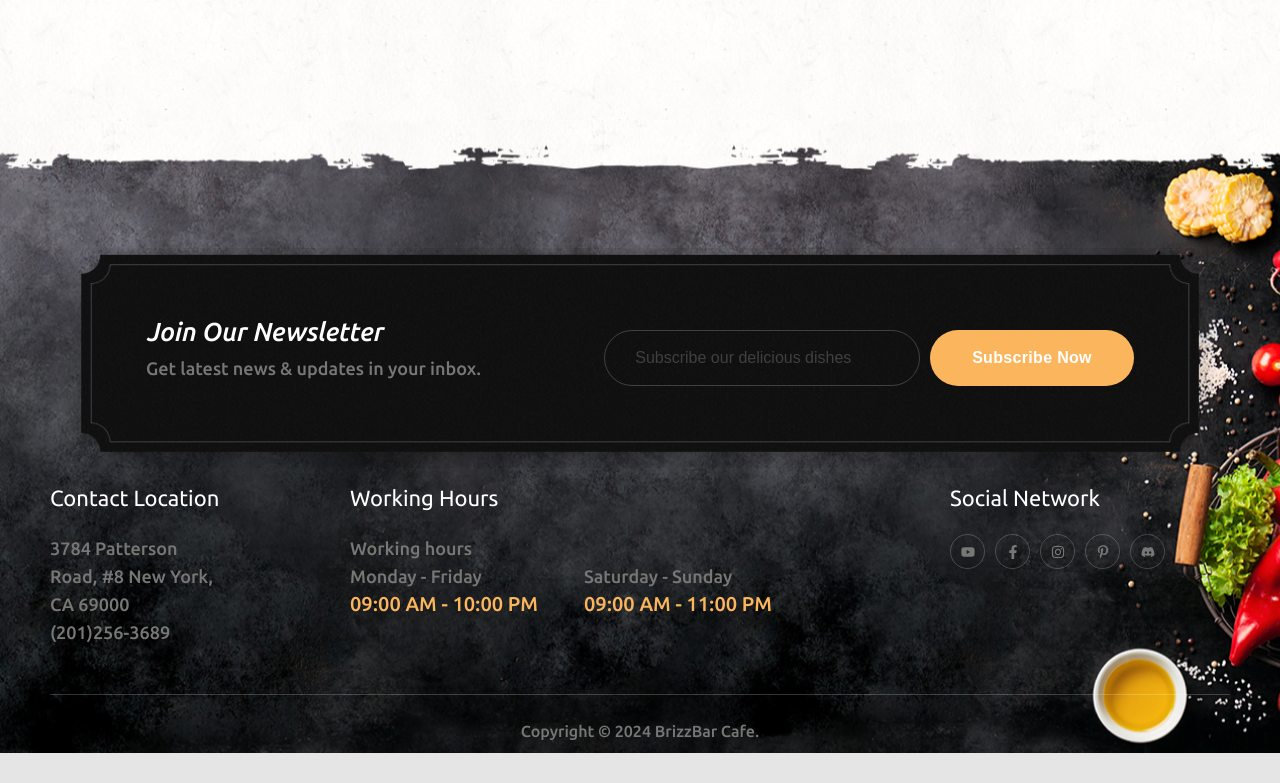
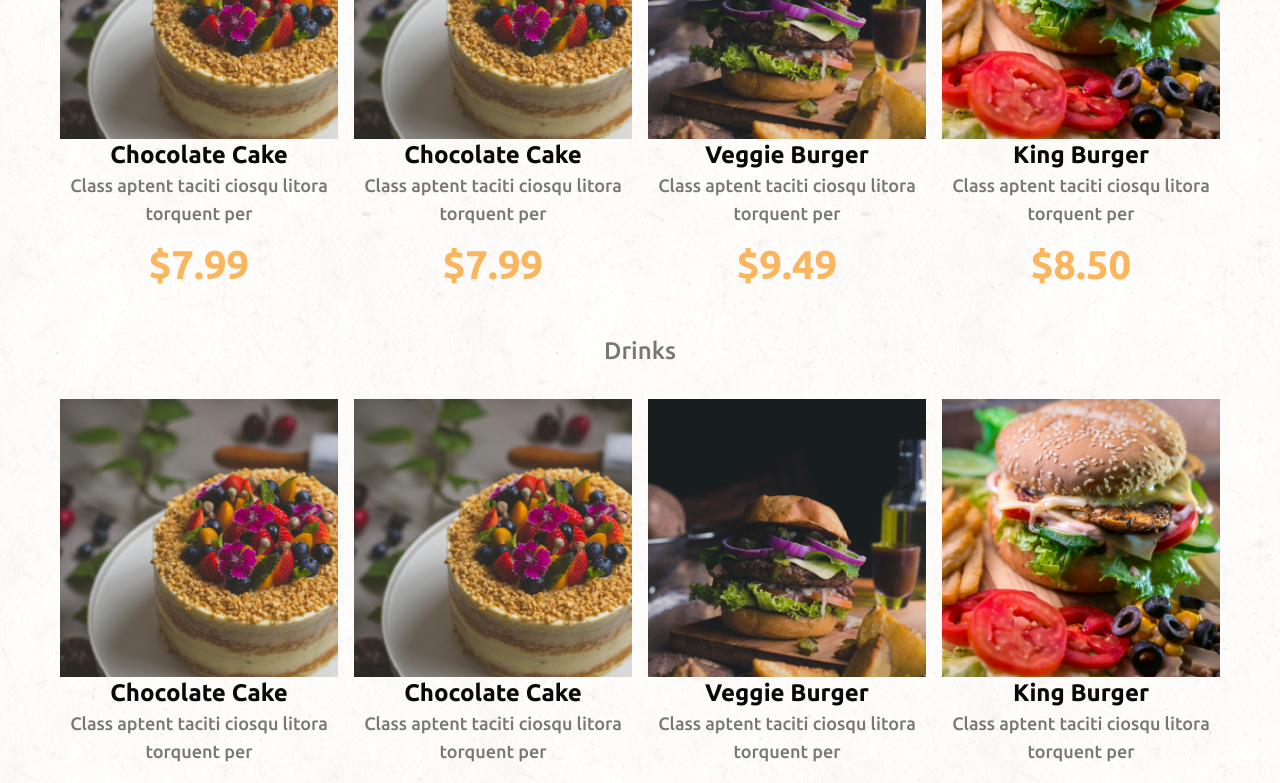
Before and after one commit to RazvanConstantin1/brizz-bar-restaurant, a React (Create React App) app: page /menu in a window 1280 px wide. Shown: the part 1640-2423 px from the top of the page. Before the commit the page ends 2393 px from the top, so only its background shows below. Built offline with nearby package versions, Linux system fonts and the light colour scheme.

Commit message:
...revert

```diff
--- a/src/components/Categories.jsx
+++ b/src/components/Categories.jsx
@@ -1,5 +1,9 @@
 // import data
 import { useState } from "react";
+import {
+  HashLink,
+  NavHashLink,
+} from "react-router-hash-link/dist/react-router-hash-link.cjs.production.js";
 import { categoryData } from "../data.js";
 
 function Categories() {
@@ -7,25 +11,29 @@ function Categories() {
   const [curOpen, setCurOpen] = useState();
 
   return (
-    <div className="flex justify-center items-center gap-2 text-xl sm:gap-8 mb-12 ">
+    <div className="flex justify-center items-center gap-2 text-xl sm:gap-8 mb-12">
       {categoryData.map((item, index) => {
         // destructure data
-        const { icon, text } = item;
+        const { icon, text, href } = item;
         // check if curOpen is = to index so that when other tab clicked the previous one closes
         let isActive = curOpen === index;
 
         return (
+          <div>
+            <NavHashLink to={href}>
               <div
                 key={index}
                 className={`${
                   isActive ? "activeTab" : ""
-            } flex flex-col justify-center items-center p-2 text-md  cursor-pointer`}
+                } flex flex-col justify-center items-center p-2 text-md  cursor-pointer hover:text-accent-default`}
                 onClick={() => {
                   setCurOpen(index);
                 }}
               >
                 <div>{icon}</div>
                 <div>{text}</div>
+              </div>
+            </NavHashLink>
           </div>
         );
       })}
--- /dev/null
+++ b/src/components/MenuCategory.jsx
@@ -0,0 +1,25 @@
+import MenuItem from "./MenuItem.jsx";
+
+function MenuCategory({ category }) {
+  console.log(category);
+  return (
+    <div>
+      {category.map((item, index) => {
+        const { name, menuItems, href } = item;
+        console.log(href);
+        return (
+          <div
+            id={href}
+            key={index}
+            className="flex flex-col justify-center items-center gap-8 mb-8"
+          >
+            <h1 className="text-2xl">{name}</h1>
+            <MenuItem menuItems={menuItems} href={href} />
+          </div>
+        );
+      })}
+    </div>
+  );
+}
+
+export default MenuCategory;
--- a/src/components/MenuItem.jsx
+++ b/src/components/MenuItem.jsx
@@ -1,12 +1,22 @@
-function MenuItem({ image, name, price, description }) {
+function MenuItem({ menuItems, href }) {
+  console.log(href);
   return (
-    <div className="flex flex-col justify-center items-center hover:scale-110 transition-transform duration-300">
+    <div href={href} className="flex justify-center items-center gap-4">
+      {menuItems.map((item, index) => {
+        const { image, name, price, description } = item;
+        return (
+          <div
+            key={index}
+            className="flex flex-col justify-center items-center hover:scale-110 transition-transform duration-300"
+          >
             {/* image */}
             <div className="flex-1">
               <img src={image} alt="food" />
             </div>
             {/* name */}
-      <div className="text-xl font-semibold text-dark xl:text-2xl">{name}</div>
+            <div className="text-xl font-semibold text-dark xl:text-2xl">
+              {name}
+            </div>
             {/* description */}
             <div className="text-center">{description}</div>
             {/* price */}
@@ -15,6 +25,9 @@ function MenuItem({ image, name, price, description }) {
             </div>
           </div>
         );
+      })}
+    </div>
+  );
 }
 
 export default MenuItem;
--- a/src/data.js
+++ b/src/data.js
@@ -69,6 +69,12 @@ export const menuData = {
   subtitle: "view all menu for tasty meal today",
   modelImg: ModelWhiteImg,
   btnText: "view complete menu",
+  menuCategory: [
+    {
+      category: [
+        {
+          href: "/home#pizza",
+          name: "Pizza",
           menuItems: [
             {
               image: MenuImg1,
@@ -83,15 +89,21 @@ export const menuData = {
               description: "Class aptent taciti ciosqu litora torquent per",
             },
             {
-      image: MenuImg3,
-      name: "King Burger",
-      price: "$8.50",
+              image: MenuImg2,
+              name: "Veggie Burger",
+              price: "$9.49",
               description: "Class aptent taciti ciosqu litora torquent per",
             },
+          ],
+        },
         {
-      image: MenuImg4,
-      name: "Mexican Burger",
-      price: "$9.99",
+          href: "/menu#burger",
+          name: "Burger",
+          menuItems: [
+            {
+              image: MenuImg1,
+              name: "Chocolate Cake",
+              price: "$7.99",
               description: "Class aptent taciti ciosqu litora torquent per",
             },
             {
@@ -112,13 +124,120 @@ export const menuData = {
               price: "$8.50",
               description: "Class aptent taciti ciosqu litora torquent per",
             },
+          ],
+        },
         {
-      image: MenuImg4,
-      name: "Mexican Burger",
-      price: "$9.99",
+          href: "/menu#pasta",
+          name: "Pasta",
+          menuItems: [
+            {
+              image: MenuImg1,
+              name: "Chocolate Cake",
+              price: "$7.99",
+              description: "Class aptent taciti ciosqu litora torquent per",
+            },
+            {
+              image: MenuImg1,
+              name: "Chocolate Cake",
+              price: "$7.99",
+              description: "Class aptent taciti ciosqu litora torquent per",
+            },
+            {
+              image: MenuImg2,
+              name: "Veggie Burger",
+              price: "$9.49",
+              description: "Class aptent taciti ciosqu litora torquent per",
+            },
+            {
+              image: MenuImg3,
+              name: "King Burger",
+              price: "$8.50",
               description: "Class aptent taciti ciosqu litora torquent per",
             },
           ],
+        },
+        {
+          href: "/menu#drinks",
+          name: "Drinks",
+          menuItems: [
+            {
+              image: MenuImg1,
+              name: "Chocolate Cake",
+              price: "$7.99",
+              description: "Class aptent taciti ciosqu litora torquent per",
+            },
+            {
+              image: MenuImg1,
+              name: "Chocolate Cake",
+              price: "$7.99",
+              description: "Class aptent taciti ciosqu litora torquent per",
+            },
+            {
+              image: MenuImg2,
+              name: "Veggie Burger",
+              price: "$9.49",
+              description: "Class aptent taciti ciosqu litora torquent per",
+            },
+            {
+              image: MenuImg3,
+              name: "King Burger",
+              price: "$8.50",
+              description: "Class aptent taciti ciosqu litora torquent per",
+            },
+          ],
+        },
+      ],
+    },
+  ],
+  //   {
+  //     image: MenuImg1,
+  //     name: "Chocolate Cake",
+  //     price: "$7.99",
+  //     description: "Class aptent taciti ciosqu litora torquent per",
+  //   },
+  //   {
+  //     image: MenuImg2,
+  //     name: "Veggie Burger",
+  //     price: "$9.49",
+  //     description: "Class aptent taciti ciosqu litora torquent per",
+  //   },
+  //   {
+  //     image: MenuImg3,
+  //     name: "King Burger",
+  //     price: "$8.50",
+  //     description: "Class aptent taciti ciosqu litora torquent per",
+  //   },
+  //   {
+  //     image: MenuImg4,
+  //     name: "Mexican Burger",
+  //     price: "$9.99",
+  //     description: "Class aptent taciti ciosqu litora torquent per",
+  //   },
+  //   {
+  //     image: MenuImg1,
+  //     name: "Chocolate Cake",
+  //     price: "$7.99",
+  //     description: "Class aptent taciti ciosqu litora torquent per",
+  //   },
+  //   {
+  //     image: MenuImg2,
+  //     name: "Veggie Burger",
+  //     price: "$9.49",
+  //     description: "Class aptent taciti ciosqu litora torquent per",
+  //   },
+  //   {
+  //     image: MenuImg3,
+  //     name: "King Burger",
+  //     price: "$8.50",
+  //     description: "Class aptent taciti ciosqu litora torquent per",
+  //   },
+  //   {
+  //     image: MenuImg4,
+  //     name: "Mexican Burger",
+  //     price: "$9.99",
+  //     description: "Class aptent taciti ciosqu litora torquent per",
+  //   },
+  // ],
 };
 
 export const teamData = {
@@ -208,18 +327,9 @@ export const footerData = {
 };
 
 export const categoryData = [
-  {
-    icon: <FaPizzaSlice />,
-    text: "Pizza",
-  },
-  {
-    icon: <FaHamburger />,
-    text: "Burger",
-  },
-  {
-    icon: <FaWater />,
-    text: "Pasta",
-  },
+  { href: "/menu#pizza", icon: <FaPizzaSlice />, text: "Pizza" },
+  { href: "/menu#burger", icon: <FaHamburger />, text: "Burger" },
+  { href: "/menu#pasta", icon: <FaWater />, text: "Pasta" },
   // {
   //   icon: <FaFish />,
   //   text: "Sea Food",
@@ -232,10 +342,7 @@ export const categoryData = [
   //   icon: <FaCookieBite />,
   //   text: "Desert",
   // },
-  {
-    icon: <FaGlassCheers />,
-    text: "Drinks",
-  },
+  { href: "/menu#drinks", icon: <FaGlassCheers />, text: "Drinks" },
 ];
 
 export const callData = {
--- a/src/pages/Menu.jsx
+++ b/src/pages/Menu.jsx
@@ -2,7 +2,7 @@
 
 import Categories from "../components/Categories.jsx";
 import Header from "../components/Header.jsx";
-import MenuItem from "../components/MenuItem.jsx";
+import MenuCategory from "../components/MenuCategory.jsx";
 
 // import data
 import { menuData } from "../data.js";
@@ -15,7 +15,8 @@ import { fadeIn } from "../variants.js";
 
 function Menu() {
   // destructure data
-  const { menuItems } = menuData;
+  const { menuCategory } = menuData;
+  console.log(menuCategory);
 
   return (
     <>
@@ -34,12 +35,19 @@ function Menu() {
               </p>
               <Categories />
             </div>
+            <div className="flex flex-col justify-center items-center gap-4">
+              {menuCategory.map((item, index) => {
+                const { category } = item;
 
-            <div className="grid grid-cols-1 sm:grid-cols-3 lg:grid-cols-4 justify-center items-center gap-4">
+                return <MenuCategory category={category} key={index} />;
+              })}
+            </div>
+            {/* <div className="grid grid-cols-1 sm:grid-cols-3 lg:grid-cols-4 justify-center items-center gap-4">
               {menuItems.map((item, index) => {
                 const { image, name, price, description } = item;
 
                 return (
+                  <>
                     <MenuItem
                       key={index}
                       image={image}
@@ -47,9 +55,10 @@ function Menu() {
                       price={price}
                       description={description}
                     />
+                  </>
                 );
               })}
-            </div>
+            </div> */}
             {/* button */}
             <div className="flex justify-center mt-12">
               <button className="btn">Order Now</button>
```
Lines whose indentation alone changed are shown as unchanged.
